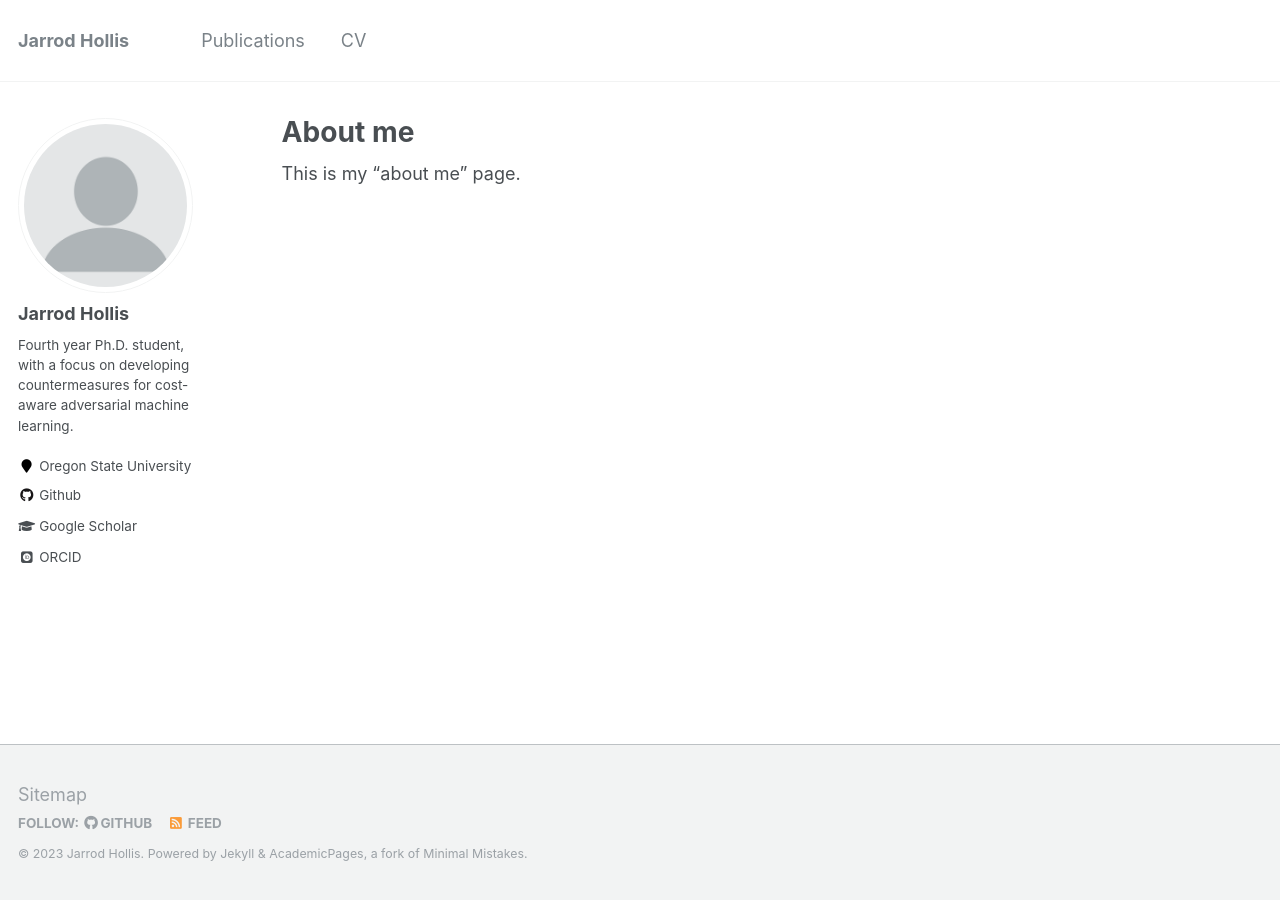
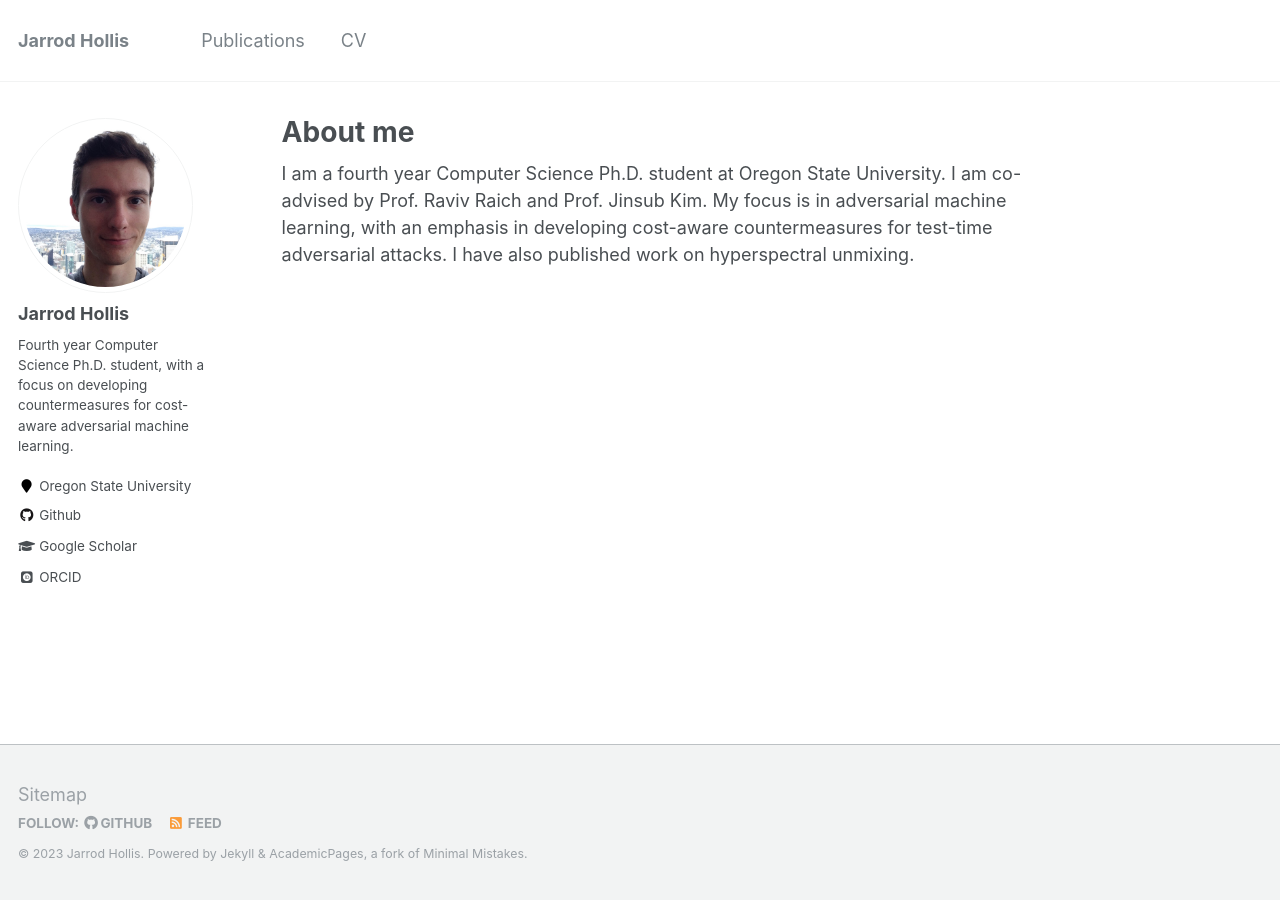
Before and after one commit to jarrodhollis/jarrodhollis.github.io, a Jekyll site: the page built from _pages/about.md, in a window 1280 px wide. Built offline with Jekyll 4.4.1, drawn with Linux system fonts in a browser that asks for light colours; some web fonts are replaced.

```diff
--- a/_config.yml
+++ b/_config.yml
@@ -10,7 +10,7 @@ locale                   : "en-US"
 title                    : "Jarrod Hollis"
 title_separator          : "-"
 name                     : &name "Jarrod Hollis"
-description              : &description "Ph.D. student at Oregon State University"
+description              : &description "Computer Science Ph.D. student at Oregon State University"
 url                      : https://jarrodhollis.github.io # the base hostname & protocol for your site e.g. "https://mmistakes.github.io"
 baseurl                  : "" # the subpath of your site, e.g. "/blog"
 repository               : "jarrodhollis/jarrodhollis.github.io"
@@ -82,7 +82,7 @@ analytics:
 author:
   name             : "Jarrod Hollis"
   avatar           : "profile.png"
-  bio              : "Fourth year Ph.D. student, with a focus on developing countermeasures for cost-aware adversarial machine learning."
+  bio              : "Fourth year Computer Science Ph.D. student, with a focus on developing countermeasures for cost-aware adversarial machine learning."
   location         : "Oregon State University"
   employer         :
   pubmed           :
--- a/_pages/about.md
+++ b/_pages/about.md
@@ -8,4 +8,4 @@ redirect_from:
   - /about.html
 ---
 
-This is my "about me" page.
+I am a fourth year Computer Science Ph.D. student at Oregon State University. I am co-advised by Prof. Raviv Raich and Prof. Jinsub Kim. My focus is in adversarial machine learning, with an emphasis in developing cost-aware countermeasures for test-time adversarial attacks. I have also published work on hyperspectral unmixing.
```
Also changed, not shown: images/profile.png.
